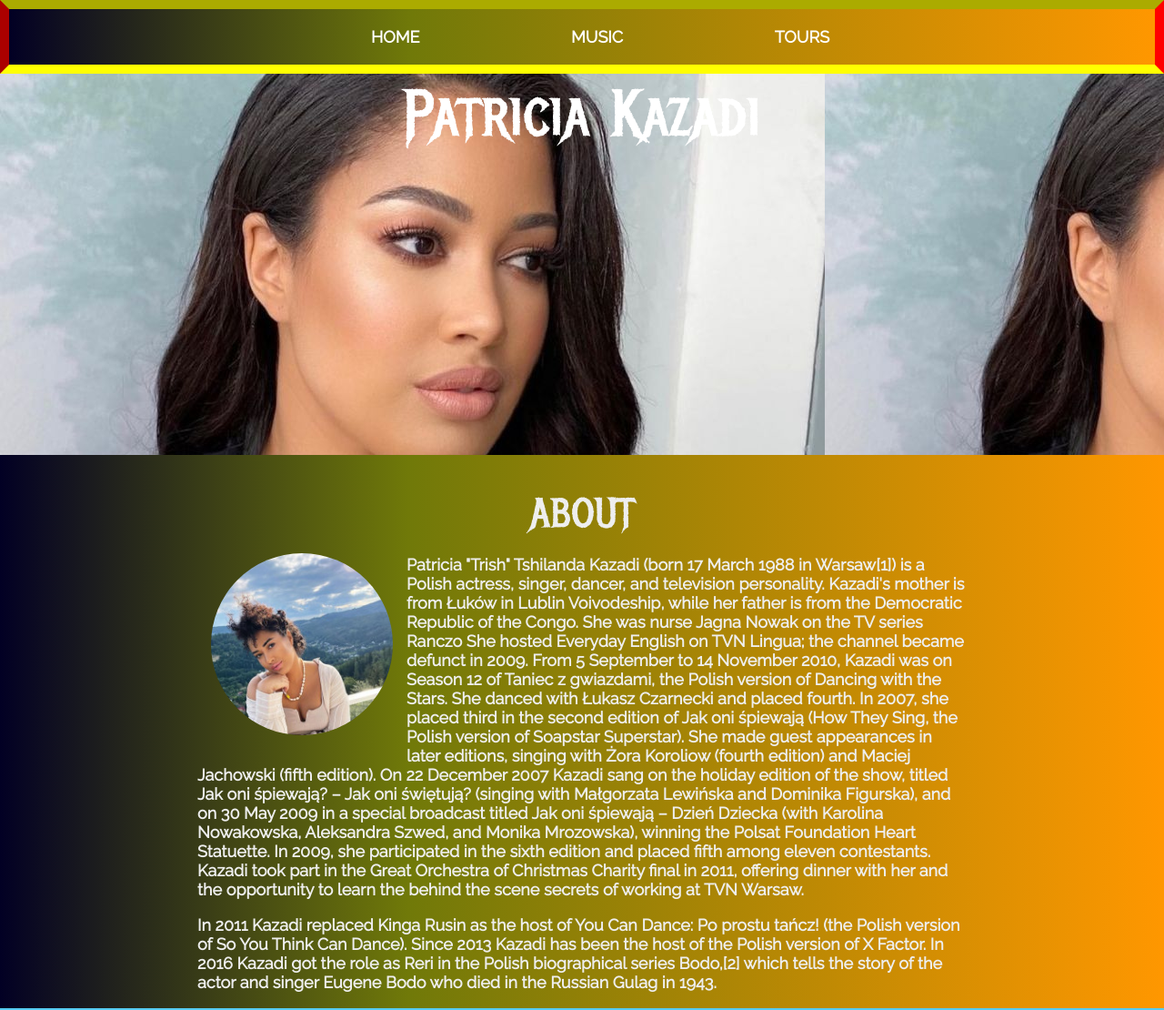
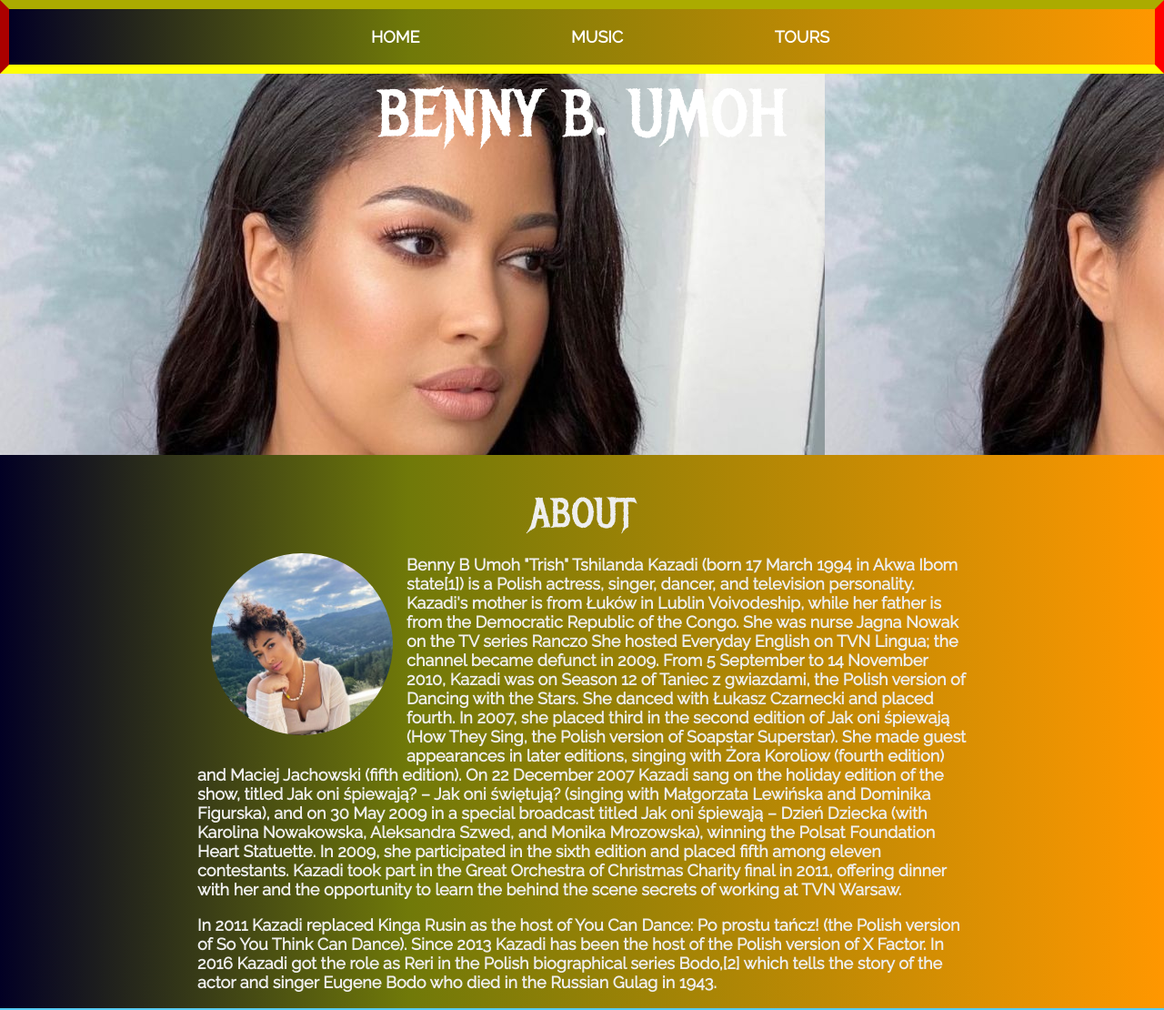
Before and after one commit to Adebowale3/kazadi, a plain HTML site: page index.html in a window 1280 px wide. Shown: the top 1110 px of the page at 91% size. Drawn offline with Linux system fonts and the light colour scheme; a web font is replaced by a local one.

Commit message:
Update index.html

```diff
--- a/index.html
+++ b/index.html
@@ -19,7 +19,7 @@
           <li><a href="Kazadi-tours.html">TOURS</a></li>
         </ul>
       </nav>
-      <h1 class="band-name band-name-large">Patricia Kazadi</h1>
+      <h1 class="band-name band-name-large">BENNY B. UMOH</h1>
     </header>
     <!-- <section> -->
     <!-- <img src="images/Kazadi.jpeg" alt=""> -->
@@ -32,7 +32,7 @@
       />
 
       <p>
-        Patricia "Trish" Tshilanda Kazadi (born 17 March 1988 in Warsaw[1]) is a
+        Benny B Umoh "Trish" Tshilanda Kazadi (born 17 March 1994 in Akwa Ibom state[1]) is a
         Polish actress, singer, dancer, and television personality. Kazadi's
         mother is from Łuków in Lublin Voivodeship, while her father is from the
         Democratic Republic of the Congo.
```
